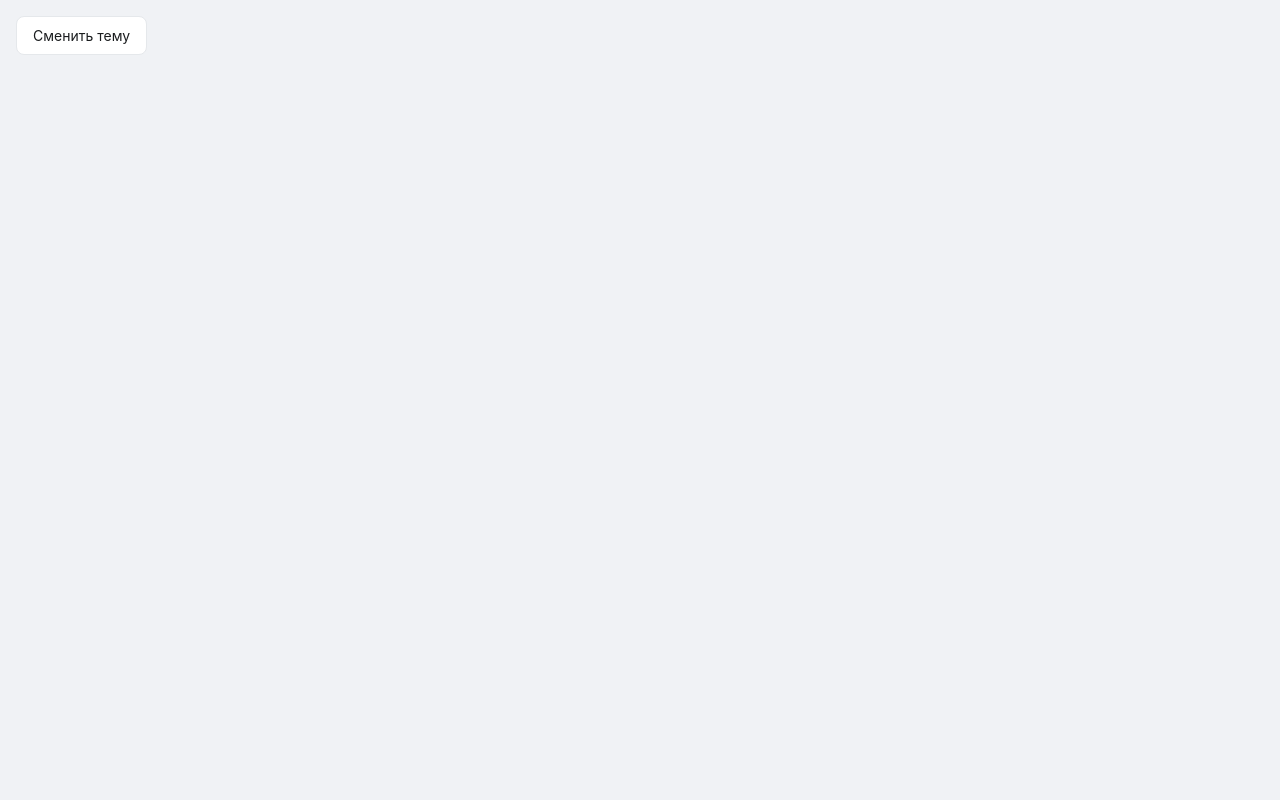
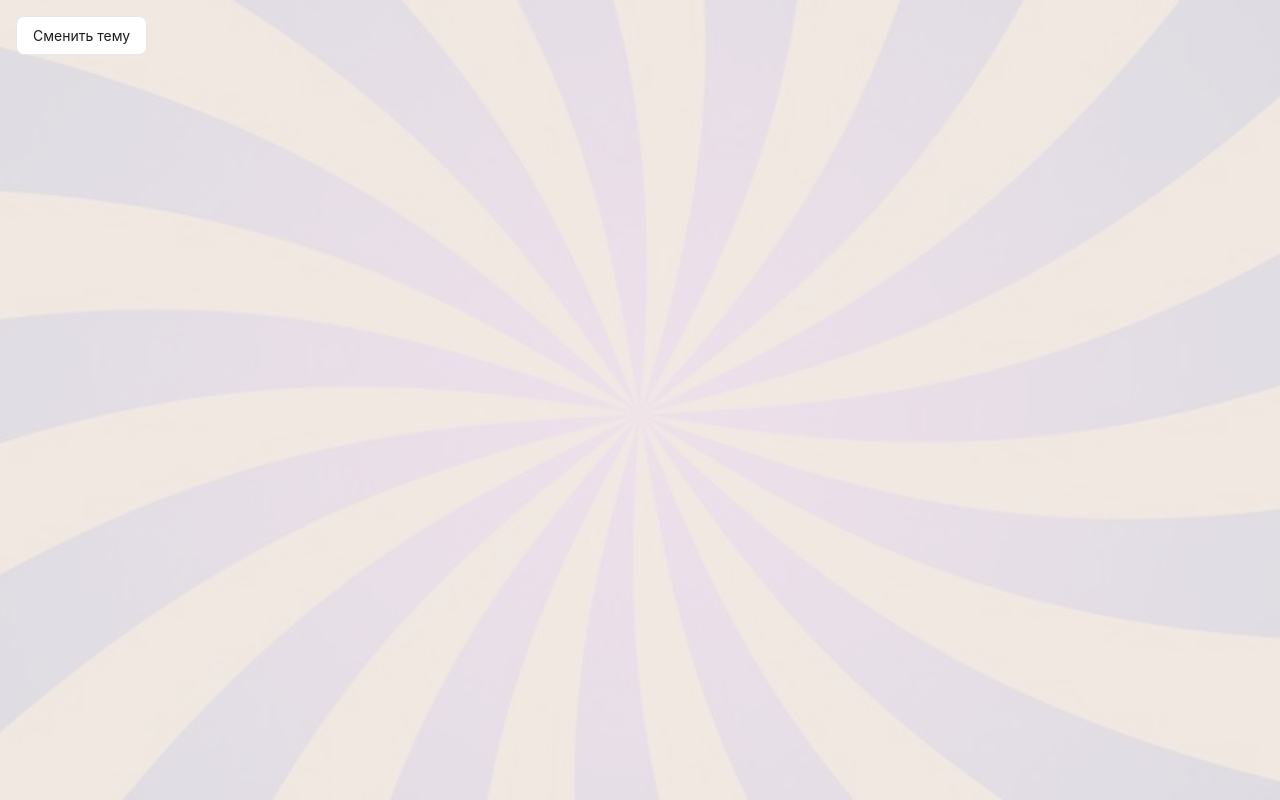
Before and after one commit to Oksi2510/team-store, a website built with Vite: page index.html in a window 1280 px wide. Built offline with nearby package versions, Linux system fonts and the light colour scheme.

Commit message:
style: add page background image

```diff
--- a/src/style.css
+++ b/src/style.css
@@ -37,6 +37,19 @@ body {
   line-height: 1.5;
   color: var(--color-text);
   min-height: 100dvh;
+}
+
+body::before {
+  content: '';
+  position: fixed;
+  inset: 0;
+  background-image: url('./assets/BG.jpg');
+  background-size: cover;
+  background-position: center;
+  background-repeat: no-repeat;
+  opacity: 0.1;
+  z-index: -1;
+  pointer-events: none;
 }
 
 button,
```
Also changed, not shown: src/assets/BG.jpg (added).
